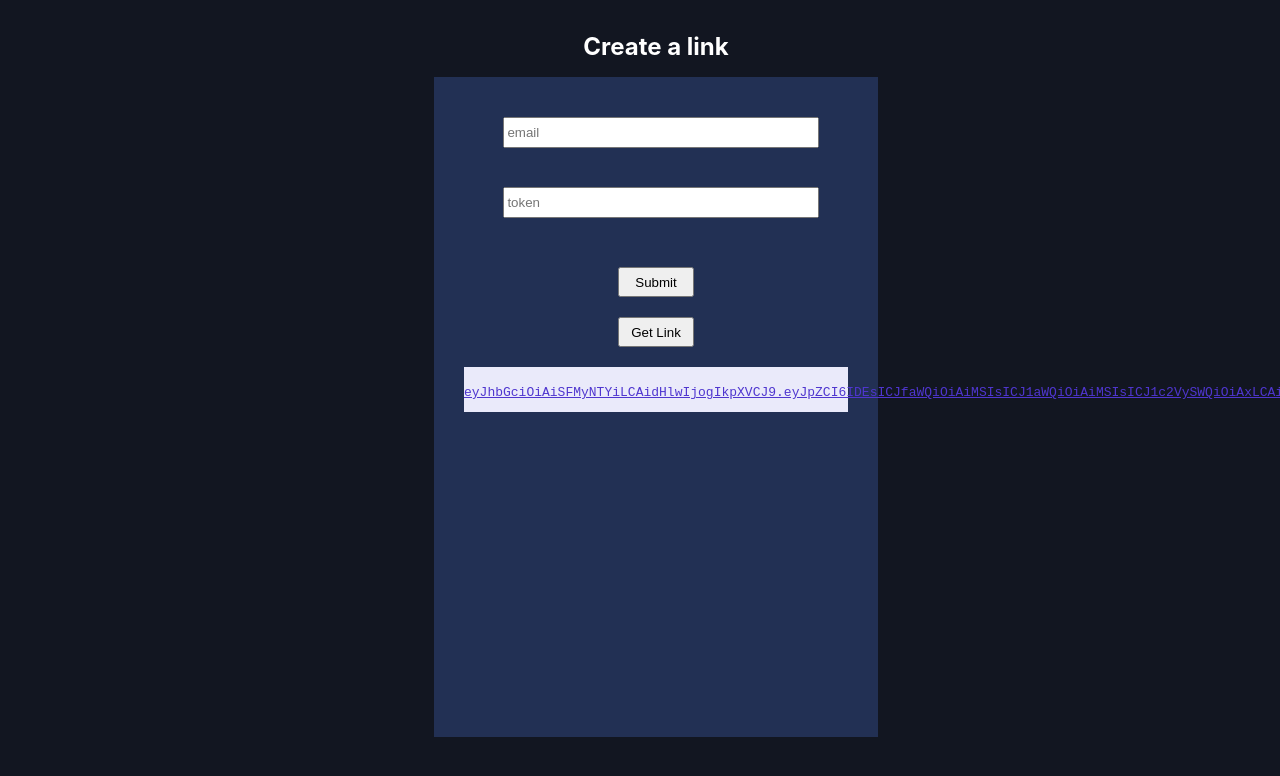
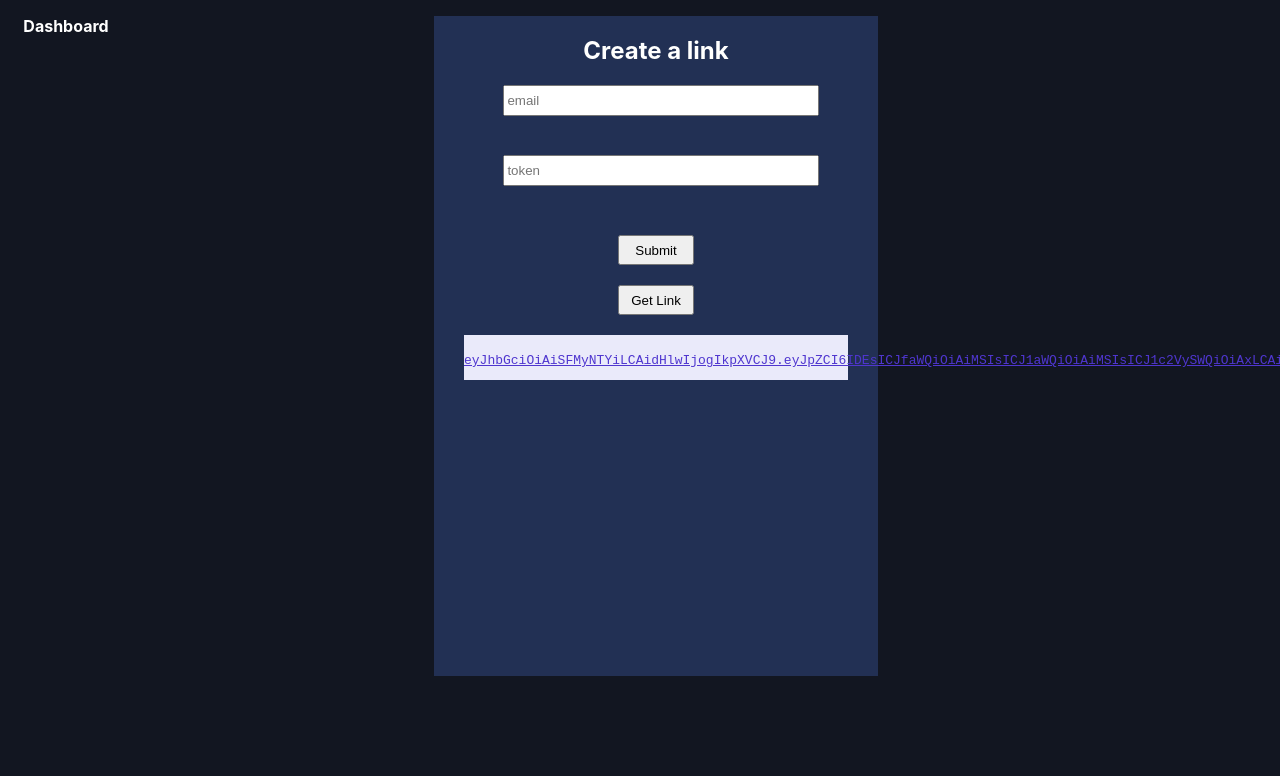
Before and after one commit to shahnad/devchoice, a React (Create React App) app: page /createLink in a window 1280 px wide. Shown: the top 776 px of the page. Built offline with nearby package versions, Linux system fonts and the light colour scheme; no server answers; sample sign-in values are in the browser's storage.

Commit message:
Modified the display of latest winner by date, add dashboard link in create link screen

```diff
--- a/src/components/createLink.js
+++ b/src/components/createLink.js
@@ -1,7 +1,7 @@
 import React, { useRef, useEffect, useState } from "react";
 import { useForm } from 'react-hook-form';
 import Axios from "axios";
-import { useHistory } from 'react-router-dom';
+import {Link, useHistory} from 'react-router-dom';
 
 
 const CreateLink = () => {
@@ -64,8 +64,12 @@ const CreateLink = () => {
 
     return (
         <div className="App">
-            <h1>Create a link</h1>
+            <div className="leftNavItem">
+                <a><Link to={'/dashboard'} className="nav-link"> <b>Dashboard</b> </Link></a>
+            </div>
+
             <form onSubmit={handleSubmit(onSubmit)} className="linkForm inputForm">
+                <span className="headerLink"><h1>Create a link</h1></span>
                 <div className="inputField" >
                     <input name="email"
                     placeholder="email"
--- a/src/components/dashboard.js
+++ b/src/components/dashboard.js
@@ -277,7 +277,7 @@ const Dashboard = props => {
                                     !displayWinner.length && (<div className="nonominationdata">No winners to display !</div>)
                                 }
                                 {
-                                    displayWinner.map(data => (
+                                    displayWinner.sort((a, b) => moment(b.createdAt) - moment(a.createdAt)).map(data => (
                                     <div key={data.id}className="oldwinner">
                                         <div className="winnerIcon">
                                             <img src="/images/trophy1.png"></img>
--- a/src/cssmodules/createLink.css
+++ b/src/cssmodules/createLink.css
@@ -1,4 +1,8 @@
 
+.headerLink h1{
+   margin-top: -10px;
+    margin-bottom: 10px;
+}
 .linkForm {
     width: 30% !important;
     height: 600px !important;
--- a/src/cssmodules/dashboard.css
+++ b/src/cssmodules/dashboard.css
@@ -7,6 +7,8 @@ h1, h2, h3 {
   color: #ffffff;
   font-size: 1.5em !important;
   text-align: center;
+  margin: 0 auto;
+  margin-bottom: 10px;
 }
 
 h5 {
@@ -298,6 +300,8 @@ p {
   box-shadow: 0px 8px 16px 0px rgba(0,0,0,0.2);
   z-index: 1;
   border-radius: 2px;
+  margin-top: 24px;
+  height: 50px;
 }
 .dropdown-content a {
  text-decoration: none;
```
